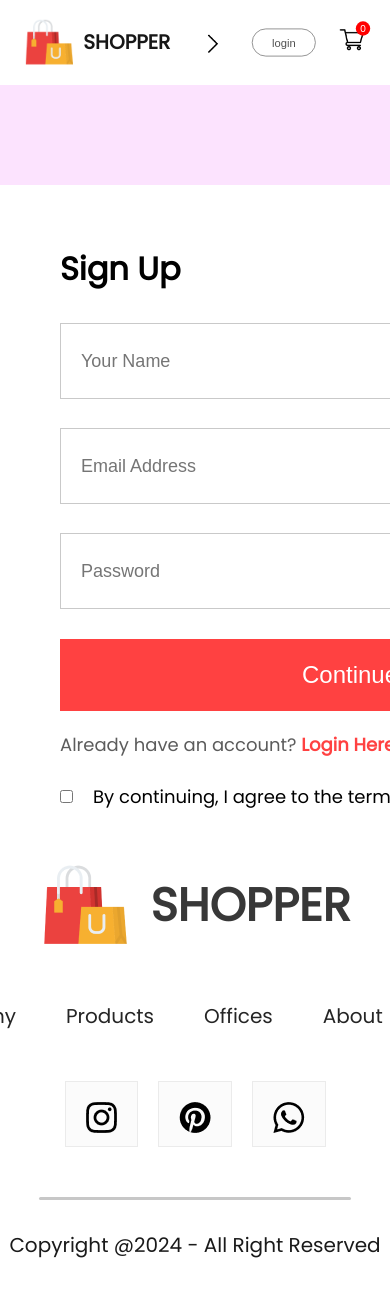
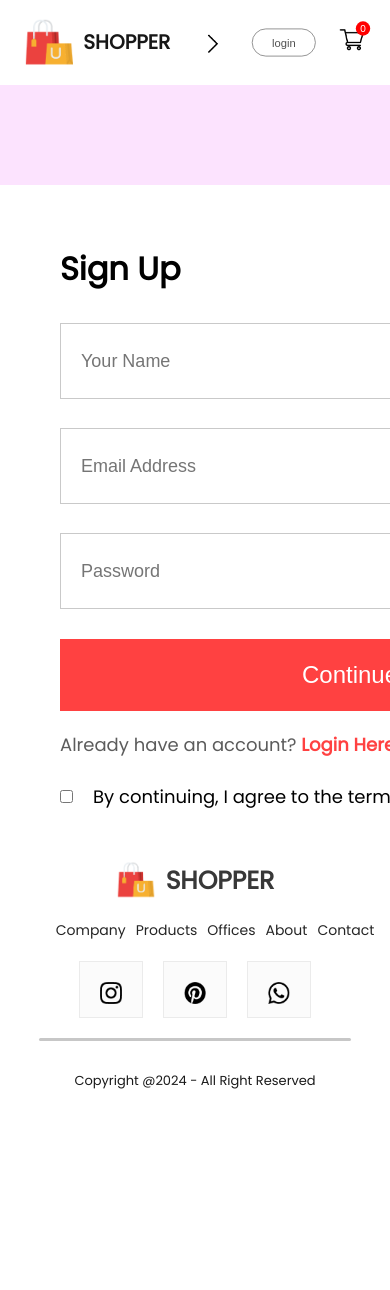
Before and after one commit to venkata-naveen-varma/ecommerce-site, a React (Create React App) app in the folder frontend/: page /login in a window 390 px wide. Shown: the top 1290 px of the page. After the commit the page ends 1121 px from the top, so only its background shows below. Built offline with nearby package versions, Linux system fonts and the light colour scheme.

Commit message:
Footer responsiveness

```diff
--- a/frontend/src/components/Footer/Footer.css
+++ b/frontend/src/components/Footer/Footer.css
@@ -52,3 +52,28 @@
     height: 3px;
     background: #c7c7c7;
 }
+@media(max-width:800px){
+    .footer{
+        gap: 20px;
+    }
+    .footer-logo{
+        gap: 10px;
+        align-items: end;
+    }
+    .footer-logo img{
+        width: 40px;
+    }
+    .footer-logo p{
+        font-size: 25px;
+    }
+    .footer-links{
+        font-size: 14px;
+        gap: 10px;
+    }
+    .footer-social-icon img{
+        width: 22px;
+    }
+    .footer-copyright{
+        font-size: 13px;
+    }
+}
```
